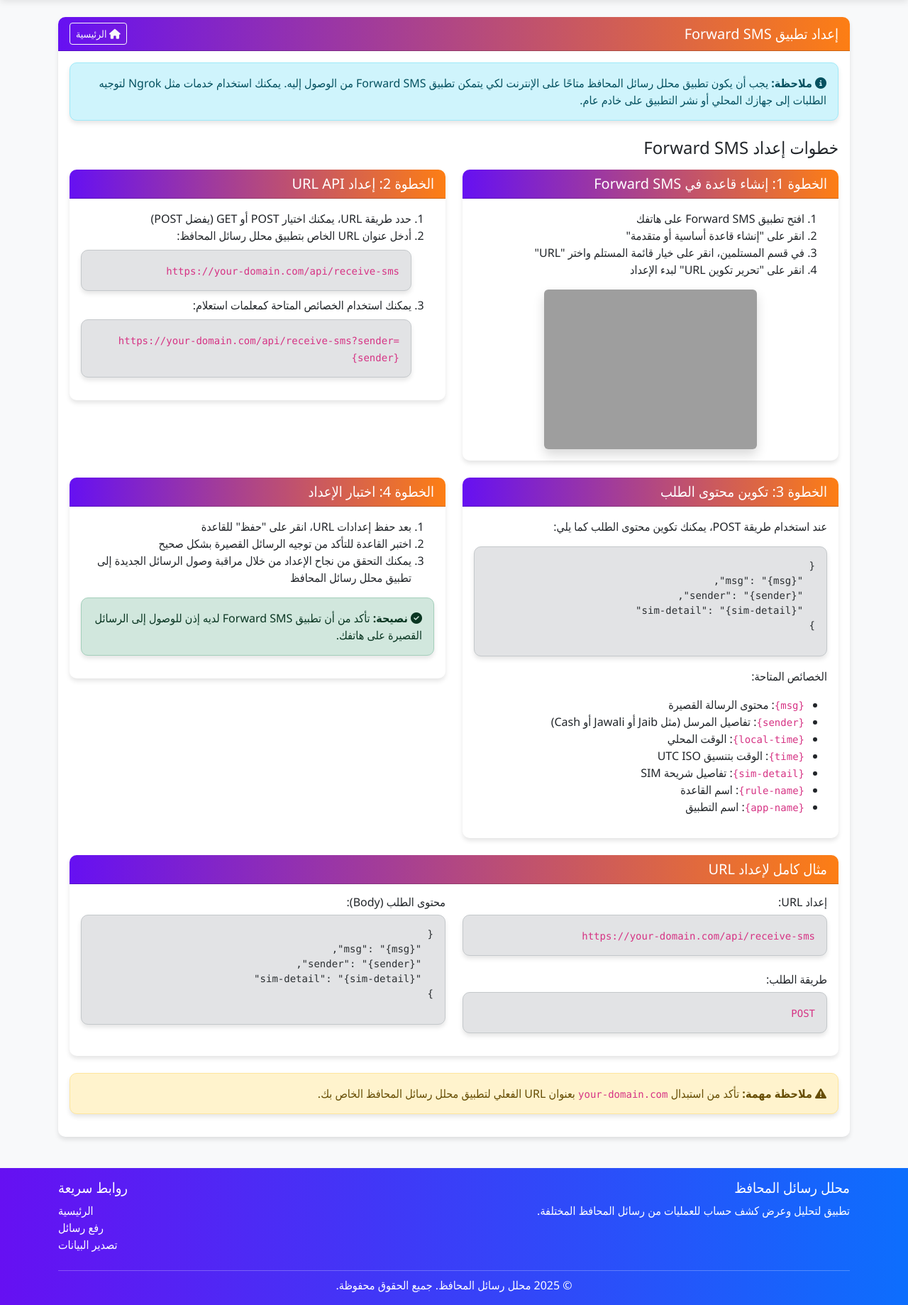
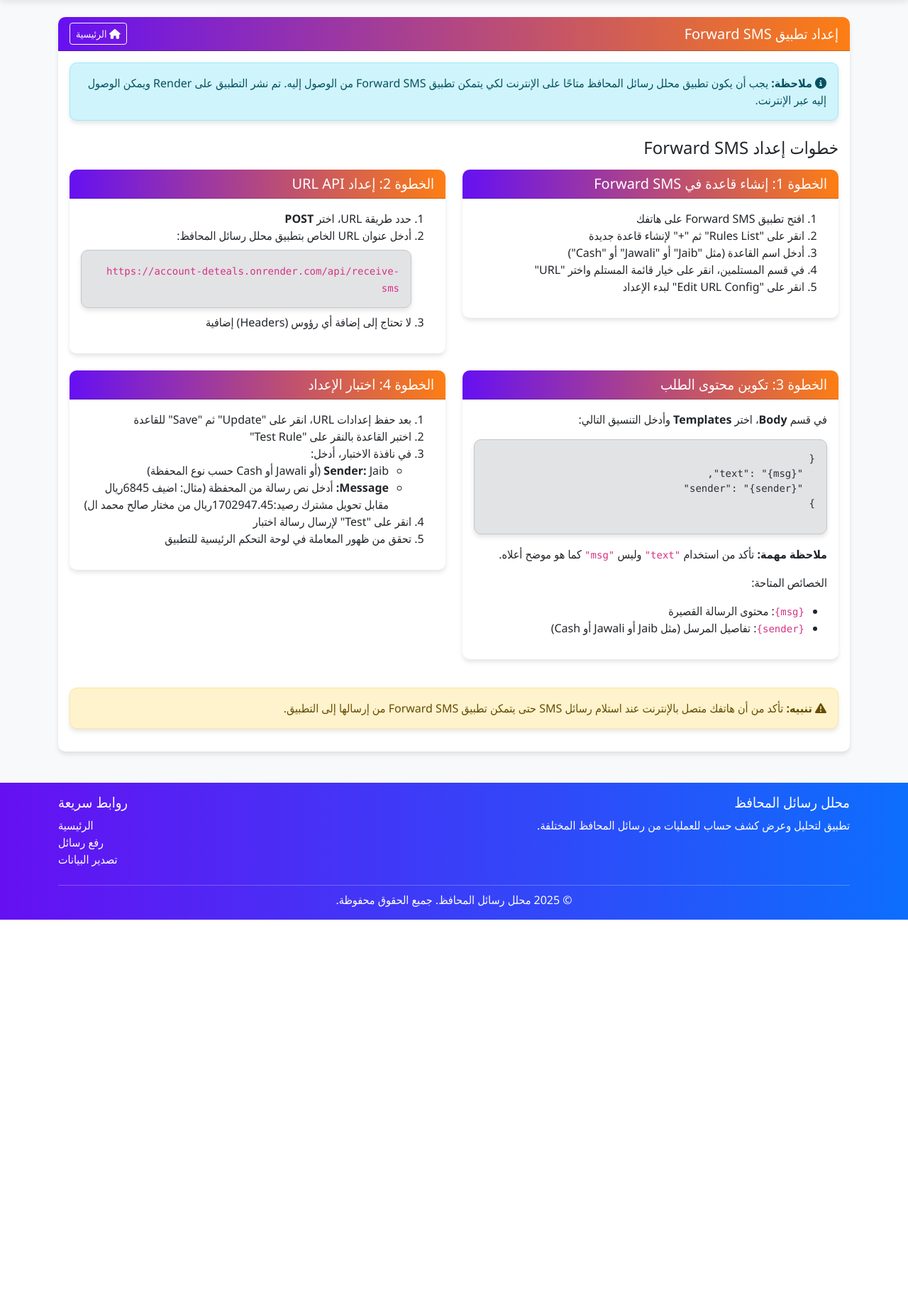
Before and after one commit to alhobishi22/Wallet-API-MetaMit, a Flask app: page /forward-sms-setup in a window 1280 px wide. Shown: the part 66-1905 px from the top of the page at 71% size. After the commit the page ends 1362 px from the top, so only its background shows below. Run offline with Flask 3, Linux system fonts and the light colour scheme; some libraries are stand-ins or nearby versions; grey boxes are pictures that could not be loaded.

Commit message:
تحسين استقبال الرسائل من تطبيق Forward SMS وتحديث صفحة الإعداد

```diff
--- a/app.py
+++ b/app.py
@@ -464,9 +464,24 @@ def receive_sms():
     """Receive SMS from Forward SMS app."""
     if request.method == 'POST':
         # Get SMS data from request
-        sms_text = request.form.get('msg', '')
-        sender = request.form.get('sender', '')
-        sim_detail = request.form.get('sim-detail', '')
+        # Forward SMS يرسل البيانات في شكل JSON
+        if request.is_json:
+            data = request.get_json()
+            sms_text = data.get('text', '')
+            sender = data.get('sender', '')
+        else:
+            # التعامل مع البيانات المرسلة كنموذج
+            sms_text = request.form.get('msg', '')
+            if not sms_text:
+                sms_text = request.form.get('text', '')
+
+            sender = request.form.get('sender', '')
+
+        # طباعة البيانات المستلمة للتصحيح
+        print(f"Received SMS - Sender: {sender}, Text: {sms_text}")
+        print(f"Form data: {request.form}")
+        if request.is_json:
+            print(f"JSON data: {request.get_json()}")
 
         # Format the SMS in the expected format
         formatted_sms = f"From: {sender} \n{sms_text}"
@@ -490,6 +505,9 @@ def receive_sms():
     elif request.method == 'GET':
         # Handle GET request (for testing)
         sms_text = request.args.get('msg', '')
+        if not sms_text:
+            sms_text = request.args.get('text', '')
+
         sender = request.args.get('sender', '')
 
         if not sms_text:
--- a/templates/forward_sms_setup.html
+++ b/templates/forward_sms_setup.html
@@ -4,7 +4,7 @@
 <div class="row mb-4">
     <div class="col-12">
         <div class="card">
-            <div class="card-header d-flex justify-content-between align-items-center">
+            <div class="card-header d-flex justify-content-between align-items-center gradient-header">
                 <h5 class="mb-0">إعداد تطبيق Forward SMS</h5>
                 <a href="{{ url_for('index') }}" class="btn btn-outline-light btn-sm">
                     <i class="fas fa-home"></i> الرئيسية
@@ -13,7 +13,7 @@
             <div class="card-body">
                 <div class="alert alert-info">
                     <i class="fas fa-info-circle"></i>
-                    <strong>ملاحظة:</strong> يجب أن يكون تطبيق محلل رسائل المحافظ متاحًا على الإنترنت لكي يتمكن تطبيق Forward SMS من الوصول إليه. يمكنك استخدام خدمات مثل Ngrok لتوجيه الطلبات إلى جهازك المحلي أو نشر التطبيق على خادم عام.
+                    <strong>ملاحظة:</strong> يجب أن يكون تطبيق محلل رسائل المحافظ متاحًا على الإنترنت لكي يتمكن تطبيق Forward SMS من الوصول إليه. تم نشر التطبيق على Render ويمكن الوصول إليه عبر الإنترنت.
                 </div>
 
                 <h4 class="mt-4 mb-3">خطوات إعداد Forward SMS</h4>
@@ -21,39 +21,34 @@
                 <div class="row">
                     <div class="col-md-6">
                         <div class="card mb-4">
-                            <div class="card-header">
+                            <div class="card-header gradient-header-light">
                                 <h5 class="mb-0">الخطوة 1: إنشاء قاعدة في Forward SMS</h5>
                             </div>
                             <div class="card-body">
                                 <ol>
                                     <li>افتح تطبيق Forward SMS على هاتفك</li>
-                                    <li>انقر على "إنشاء قاعدة أساسية أو متقدمة"</li>
+                                    <li>انقر على "Rules List" ثم "+" لإنشاء قاعدة جديدة</li>
+                                    <li>أدخل اسم القاعدة (مثل "Jaib" أو "Jawali" أو "Cash")</li>
                                     <li>في قسم المستلمين، انقر على خيار قائمة المستلم واختر "URL"</li>
-                                    <li>انقر على "تحرير تكوين URL" لبدء الإعداد</li>
+                                    <li>انقر على "Edit URL Config" لبدء الإعداد</li>
                                 </ol>
-                                <div class="text-center mt-3">
-                                    <img src="https://i.imgur.com/example1.jpg" alt="إنشاء قاعدة" class="img-fluid rounded shadow" style="max-width: 300px;">
-                                </div>
                             </div>
                         </div>
                     </div>
 
                     <div class="col-md-6">
                         <div class="card mb-4">
-                            <div class="card-header">
+                            <div class="card-header gradient-header-light">
                                 <h5 class="mb-0">الخطوة 2: إعداد URL API</h5>
                             </div>
                             <div class="card-body">
                                 <ol>
-                                    <li>حدد طريقة URL، يمكنك اختيار POST أو GET (يفضل POST)</li>
+                                    <li>حدد طريقة URL، اختر <strong>POST</strong></li>
                                     <li>أدخل عنوان URL الخاص بتطبيق محلل رسائل المحافظ:</li>
                                     <div class="alert alert-secondary mt-2 mb-2">
-                                        <code>https://your-domain.com/api/receive-sms</code>
+                                        <code>https://account-deteals.onrender.com/api/receive-sms</code>
                                     </div>
-                                    <li>يمكنك استخدام الخصائص المتاحة كمعلمات استعلام:</li>
-                                    <div class="alert alert-secondary mt-2">
-                                        <code>https://your-domain.com/api/receive-sms?sender={sender}</code>
-                                    </div>
+                                    <li>لا تحتاج إلى إضافة أي رؤوس (Headers) إضافية</li>
                                 </ol>
                             </div>
                         </div>
@@ -63,27 +58,23 @@
                 <div class="row">
                     <div class="col-md-6">
                         <div class="card mb-4">
-                            <div class="card-header">
+                            <div class="card-header gradient-header-light">
                                 <h5 class="mb-0">الخطوة 3: تكوين محتوى الطلب</h5>
                             </div>
                             <div class="card-body">
-                                <p>عند استخدام طريقة POST، يمكنك تكوين محتوى الطلب كما يلي:</p>
+                                <p>في قسم <strong>Body</strong>، اختر <strong>Templates</strong> وأدخل التنسيق التالي:</p>
                                 <div class="alert alert-secondary">
 <pre>{
-  "msg": "{msg}",
-  "sender": "{sender}",
-  "sim-detail": "{sim-detail}"
+  "text": "{msg}",
+  "sender": "{sender}"
 }</pre>
                                 </div>
+                                <p><strong>ملاحظة مهمة:</strong> تأكد من استخدام <code>"text"</code> وليس <code>"msg"</code> كما هو موضح أعلاه.</p>
+
                                 <p>الخصائص المتاحة:</p>
                                 <ul>
                                     <li><code>{msg}</code>: محتوى الرسالة القصيرة</li>
                                     <li><code>{sender}</code>: تفاصيل المرسل (مثل Jaib أو Jawali أو Cash)</li>
-                                    <li><code>{local-time}</code>: الوقت المحلي</li>
-                                    <li><code>{time}</code>: الوقت بتنسيق UTC ISO</li>
-                                    <li><code>{sim-detail}</code>: تفاصيل شريحة SIM</li>
-                                    <li><code>{rule-name}</code>: اسم القاعدة</li>
-                                    <li><code>{app-name}</code>: اسم التطبيق</li>
                                 </ul>
                             </div>
                         </div>
@@ -91,70 +82,33 @@
 
                     <div class="col-md-6">
                         <div class="card mb-4">
-                            <div class="card-header">
+                            <div class="card-header gradient-header-light">
                                 <h5 class="mb-0">الخطوة 4: اختبار الإعداد</h5>
                             </div>
                             <div class="card-body">
                                 <ol>
-                                    <li>بعد حفظ إعدادات URL، انقر على "حفظ" للقاعدة</li>
-                                    <li>اختبر القاعدة للتأكد من توجيه الرسائل القصيرة بشكل صحيح</li>
-                                    <li>يمكنك التحقق من نجاح الإعداد من خلال مراقبة وصول الرسائل الجديدة إلى تطبيق محلل رسائل المحافظ</li>
+                                    <li>بعد حفظ إعدادات URL، انقر على "Update" ثم "Save" للقاعدة</li>
+                                    <li>اختبر القاعدة بالنقر على "Test Rule"</li>
+                                    <li>في نافذة الاختبار، أدخل:
+                                        <ul>
+                                            <li><strong>Sender:</strong> Jaib (أو Jawali أو Cash حسب نوع المحفظة)</li>
+                                            <li><strong>Message:</strong> أدخل نص رسالة من المحفظة (مثال: اضيف 6845ريال مقابل تحويل مشترك رصيد:1702947.45ريال من مختار صالح محمد ال)</li>
+                                        </ul>
+                                    </li>
+                                    <li>انقر على "Test" لإرسال رسالة اختبار</li>
+                                    <li>تحقق من ظهور المعاملة في لوحة التحكم الرئيسية للتطبيق</li>
                                 </ol>
-                                <div class="alert alert-success mt-3">
-                                    <i class="fas fa-check-circle"></i>
-                                    <strong>نصيحة:</strong> تأكد من أن تطبيق Forward SMS لديه إذن للوصول إلى الرسائل القصيرة على هاتفك.
-                                </div>
                             </div>
                         </div>
                     </div>
                 </div>
 
-                <div class="card mb-4">
-                    <div class="card-header">
-                        <h5 class="mb-0">مثال كامل لإعداد URL</h5>
-                    </div>
-                    <div class="card-body">
-                        <div class="row">
-                            <div class="col-md-6">
-                                <h6>إعداد URL:</h6>
-                                <div class="alert alert-secondary">
-                                    <code>https://your-domain.com/api/receive-sms</code>
-                                </div>
-
-                                <h6 class="mt-4">طريقة الطلب:</h6>
-                                <div class="alert alert-secondary">
-                                    <code>POST</code>
-                                </div>
-                            </div>
-
-                            <div class="col-md-6">
-                                <h6>محتوى الطلب (Body):</h6>
-                                <div class="alert alert-secondary">
-<pre>{
-  "msg": "{msg}",
-  "sender": "{sender}",
-  "sim-detail": "{sim-detail}"
-}</pre>
-                                </div>
-                            </div>
-                        </div>
-                    </div>
-                </div>
-
-                <div class="alert alert-warning">
+                <div class="alert alert-warning mt-3">
                     <i class="fas fa-exclamation-triangle"></i>
-                    <strong>ملاحظة مهمة:</strong> تأكد من استبدال <code>your-domain.com</code> بعنوان URL الفعلي لتطبيق محلل رسائل المحافظ الخاص بك.
+                    <strong>تنبيه:</strong> تأكد من أن هاتفك متصل بالإنترنت عند استلام رسائل SMS حتى يتمكن تطبيق Forward SMS من إرسالها إلى التطبيق.
                 </div>
             </div>
         </div>
     </div>
 </div>
 {% endblock %}
-
-{% block extra_js %}
-<script>
-    document.addEventListener('DOMContentLoaded', function() {
-        console.log('Forward SMS setup page loaded');
-    });
-</script>
-{% endblock %}
```
